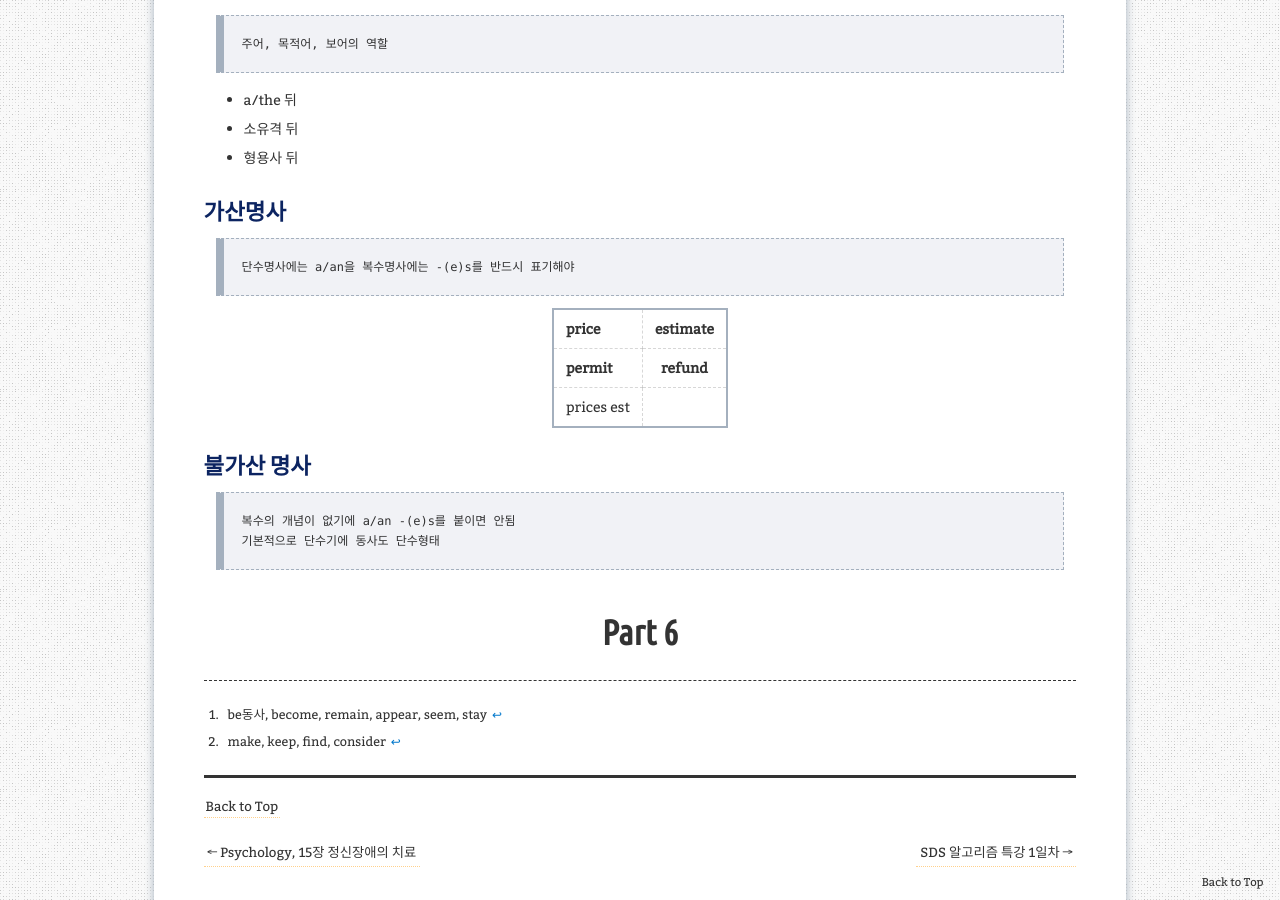
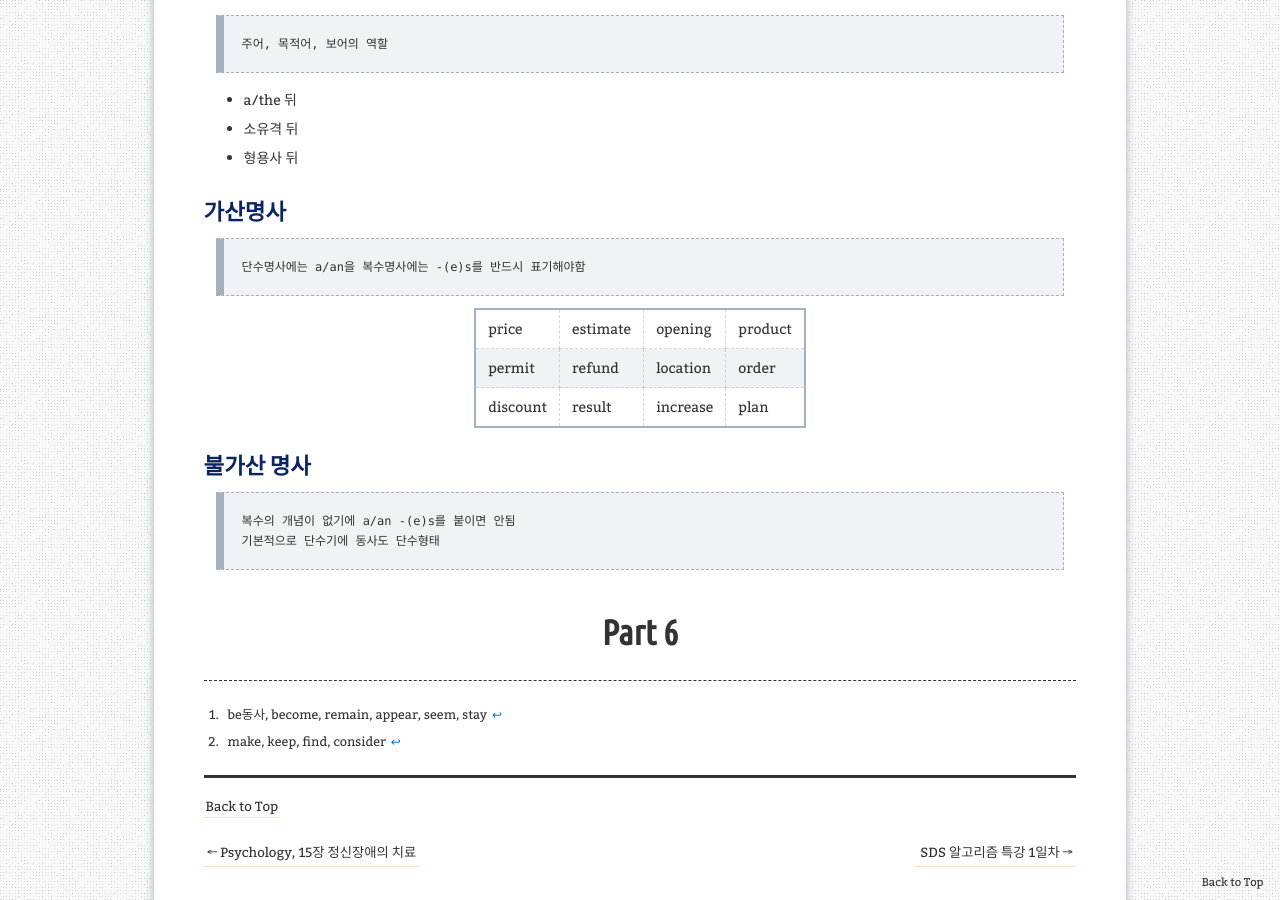
Before and after one commit to aristohyun/aristohyun.github.io, a Jekyll site: the page built from _posts/2021-12-31-TOEIC.md, in a window 1280 px wide and 900 px high, scrolled down 2209 px. Built offline with Jekyll 4.4.1, drawn with Linux system fonts in a browser that asks for light colours; comment, search, counter and statistics services are not loaded.

Commit message:
Update 2021-12-31-TOEIC.md

```diff
--- a/_posts/2021-12-31-TOEIC.md
+++ b/_posts/2021-12-31-TOEIC.md
@@ -79,13 +79,13 @@ redirect_from:
 
 ### 가산명사
 
-> 단수명사에는 a/an을 복수명사에는 -(e)s를 반드시 표기해야
+> 단수명사에는 a/an을 복수명사에는 -(e)s를 반드시 표기해야함
 
-|:------:|:-------:|
-| price | estimate |
-| permit | refund |
-|:--------------|
-|prices est|
+|:------:|:-------:|:------:|:-------:|
+| price | estimate | opening | product |
+| permit | refund | location | order |
+| discount | result | increase | plan |
+
 
 ### 불가산 명사
 
```
